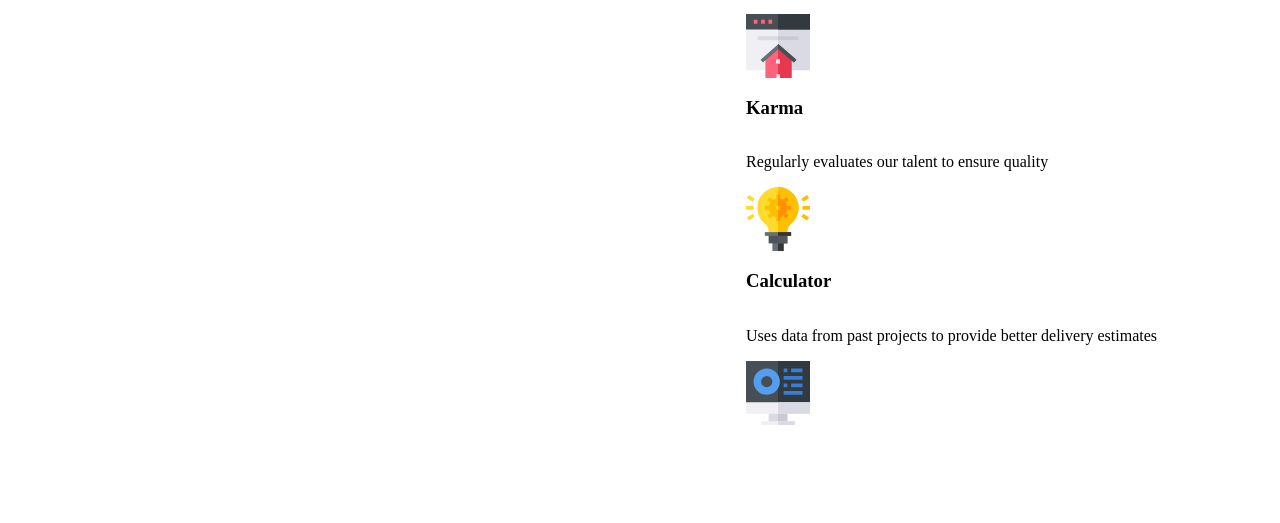
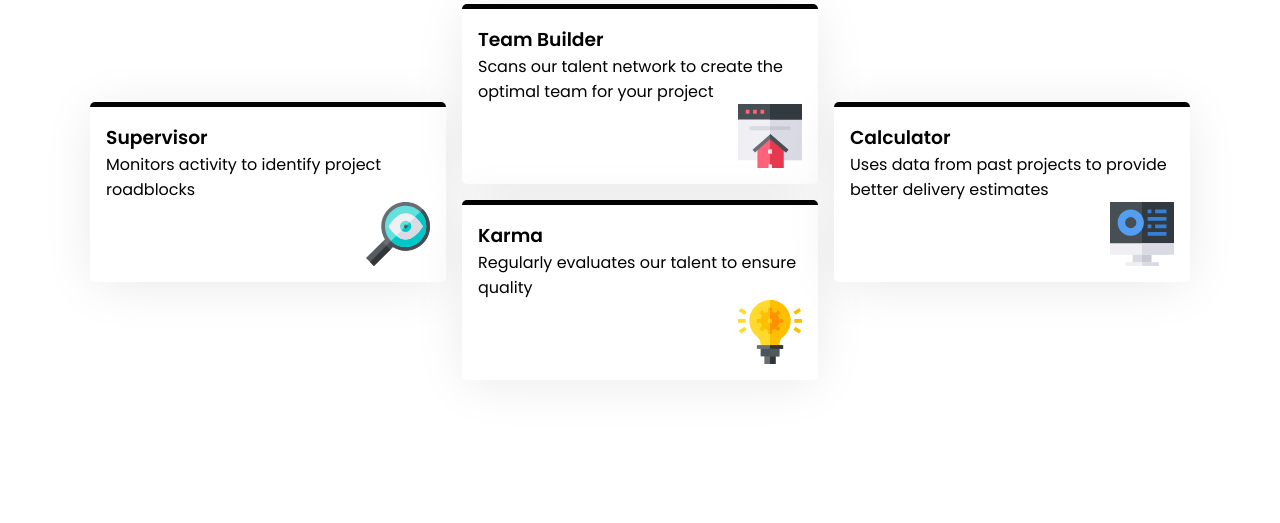
Before and after one commit to erlanggaadptr/four-card-feature-section-master, a plain HTML site: page index.html in a window 1280 px wide. Shown: the part 277-800 px from the top of the page. Drawn offline with Linux system fonts and the light colour scheme.

Commit message:
Add base aligning style

```diff
--- a/css/style.css
+++ b/css/style.css
@@ -0,0 +1,74 @@
+* {
+  margin: 0;
+  padding: 0;
+  box-sizing: border-box;
+}
+
+body {
+  background-color: var(--very-light-grey);
+  font-family: var(--ff);
+}
+
+main {
+  max-width: 68.75rem;
+  min-height: 100vh;
+  margin: 0 auto;
+  align-items: center;
+  justify-content: center;
+}
+
+.section-wrapper {
+  align-items: center;
+  justify-content: center;
+  gap: 1rem;
+}
+
+.header-wrapper {
+  align-items: center;
+  justify-content: center;
+  text-align: center;
+}
+
+.col-1-wrapper {
+  grid-area: col-1-wrapper;
+}
+.col-2-wrapper {
+  grid-area: col-2-wrapper;
+}
+.col-3-wrapper {
+  grid-area: col-3-wrapper;
+}
+
+.cards-wrapper {
+  grid-template-columns: repeat(3, 1fr);
+  grid-template-rows: repeat(2, 1fr);
+  grid-template-areas:
+  'col-1-wrapper col-2-wrapper col-3-wrapper'
+  'col-1-wrapper col-2-wrapper col-3-wrapper';
+  gap: 1rem;
+}
+
+.col-1-wrapper,
+.col-3-wrapper {
+  align-items: center;
+  justify-content: center;
+}
+
+.col-2-wrapper {
+  align-items: center;
+  justify-content: space-between;
+  gap: 1rem;
+}
+
+.card {
+  background-color: #fff;
+  padding: 1rem;
+  border-top: 5px solid #000;
+  border-radius: 5px;
+  box-shadow: 0 5px 50px -5px rgba(0, 0, 0, 0.10);
+  justify-content: space-between;
+}
+
+.card .card-icon {
+  align-self: flex-end;
+}
--- a/index.html
+++ b/index.html
@@ -21,6 +21,7 @@
   </head>
   <body>
     <main class="flex-row">
+      <div class="section-wrapper flex-column">
         <div class="header-wrapper flex-column">
           <div class="heading">
             <h1>
@@ -30,11 +31,12 @@
             </h1>
           </div>
           <p class="header-paragraph">
-          Our Artificial Intelligence powered tools use millions of project data
-          points to ensure that your project is successful
+            Our Artificial Intelligence powered tools use millions of project
+            data points to ensure that your project is successful
           </p>
         </div>
         <div class="cards-wrapper grid-flow">
+          <div class="col-1-wrapper flex-column">
             <div class="card supervisor flex-column">
               <h3 class="card-heading">Supervisor</h3>
               <p class="card-paragraph">
@@ -98,10 +100,13 @@
                 </g>
               </svg>
             </div>
+          </div>
+          <div class="col-2-wrapper flex-column">
             <div class="card team-builder flex-column">
               <h3 class="card-heading">Team Builder</h3>
               <p class="card-paragraph">
-            Scans our talent network to create the optimal team for your project
+                Scans our talent network to create the optimal team for your
+                project
               </p>
               <svg
                 class="card-icon"
@@ -126,7 +131,10 @@
                     fill="#FF637B"
                     d="M45.576 42.245V64H34.355v-3.71h-3.74V64H19.394V42.245l11.37-9.275h3.105z"
                   />
-              <path fill="#DADAE5" d="M11.636 22.303h41.697v3.879H11.636z" />
+                  <path
+                    fill="#DADAE5"
+                    d="M11.636 22.303h41.697v3.879H11.636z"
+                  />
                   <path fill="#C9C9D3" d="M32 22.303h20.364v3.879H32z" />
                   <path
                     fill="#E63950"
@@ -213,10 +221,13 @@
                 </g>
               </svg>
             </div>
+          </div>
+          <div class="col-3-wrapper flex-column">
             <div class="card calculator flex-column">
               <h3 class="card-heading">Calculator</h3>
               <p class="card-paragraph">
-            Uses data from past projects to provide better delivery estimates
+                Uses data from past projects to provide better delivery
+                estimates
               </p>
               <svg
                 class="card-icon"
@@ -249,6 +260,8 @@
               </svg>
             </div>
           </div>
+        </div>
+      </div>
     </main>
   </body>
 </html>
```
Lines whose indentation alone changed are shown as unchanged.
